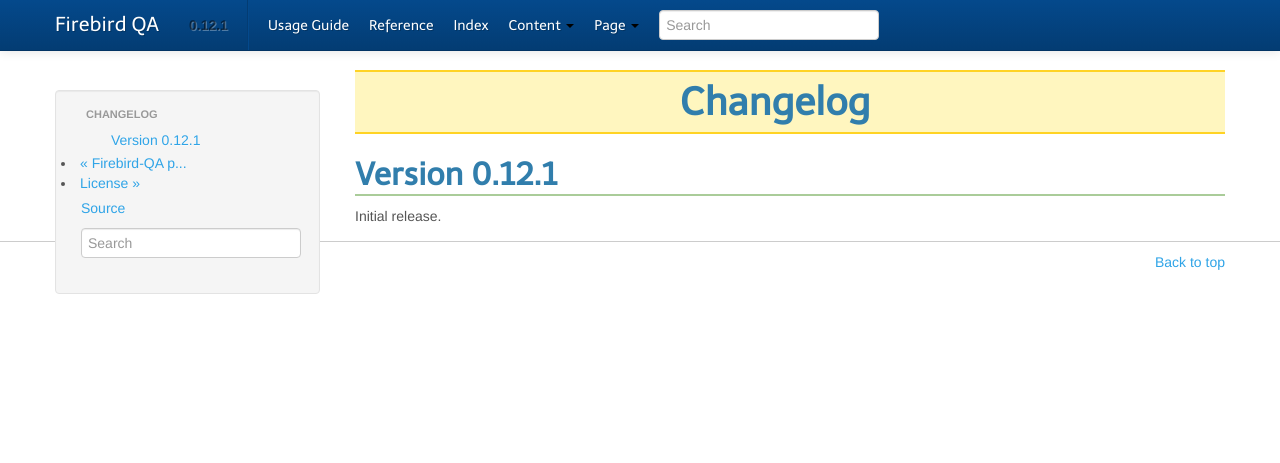
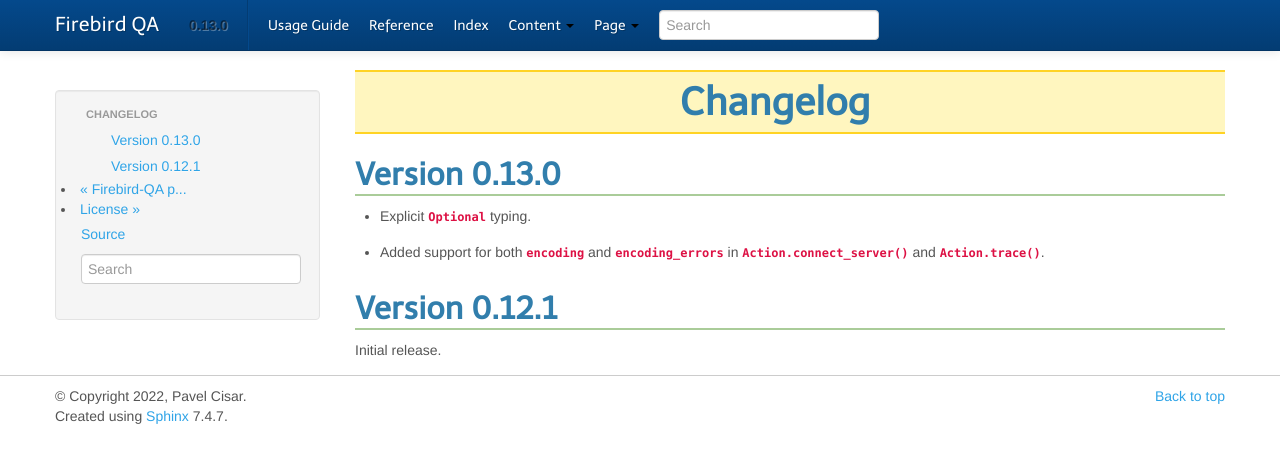
Before and after one commit to FirebirdSQL/firebird-qa, a Sphinx documentation site: the page built from docs/changelog.txt, in a window 1280 px wide. Shown: the top 463 px of the page. Built offline with Sphinx 7.4.7, drawn with Linux system fonts in a browser that asks for light colours.

Commit message:
Release 0.13.0

```diff
--- a/docs/changelog.txt
+++ b/docs/changelog.txt
@@ -1,6 +1,13 @@
 #########
 Changelog
 #########
+
+Version 0.13.0
+==============
+
+* Explicit `Optional` typing.
+* Added support for both `encoding` and `encoding_errors` in `.Action.connect_server()`
+  and `.Action.trace()`.
 
 Version 0.12.1
 ==============
--- a/docs/conf.py
+++ b/docs/conf.py
@@ -23,10 +23,10 @@
 author = 'Pavel Císař'
 
 # The short X.Y version
-version = '0.12.1'
+version = '0.13.0'
 
 # The full version, including alpha/beta/rc tags
-release = '0.12.1'
+release = '0.13.0'
 
 
 # -- General configuration ---------------------------------------------------
@@ -54,7 +54,7 @@
 # List of patterns, relative to source directory, that match files and
 # directories to ignore when looking for source files.
 # This pattern also affects html_static_path and html_extra_path.
-exclude_patterns = ['_build', 'Thumbs.db', '.DS_Store']
+exclude_patterns = ['_build', 'Thumbs.db', '.DS_Store', 'requirements.txt']
 
 default_role = 'py:obj'
 
--- a/setup.cfg
+++ b/setup.cfg
@@ -5,7 +5,7 @@
 
 [metadata]
 name = firebird-qa
-version = 0.12.1
+version = 0.13.0
 description = pytest plugin for Firebird QA
 long_description = file: README.rst
 long_description_content_type = text/x-rst; charset=UTF-8
```
